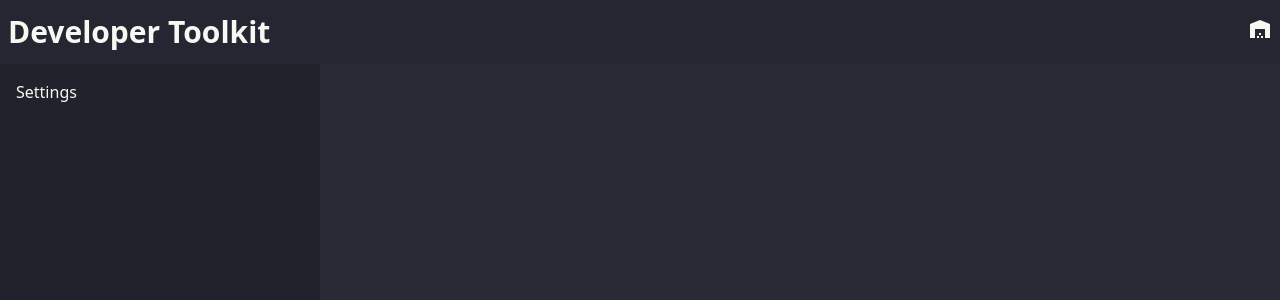
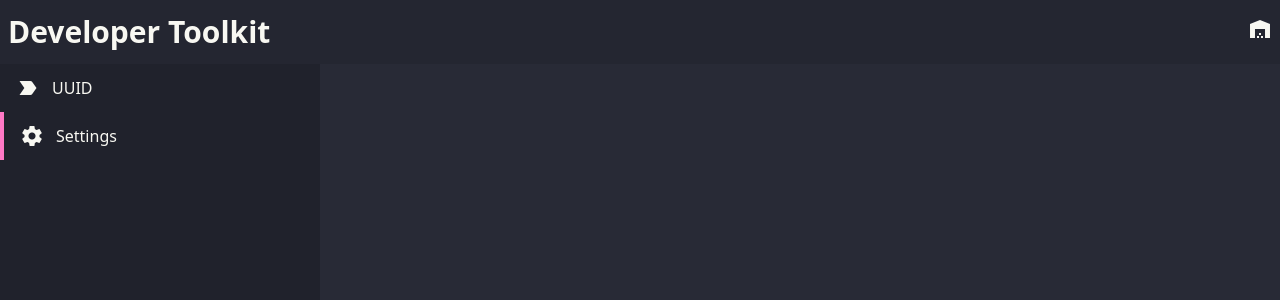
Before and after one commit to kelvinchin12070811/developer-toolkit, an Angular app: page / in a window 1280 px wide. Shown: the top 300 px of the page. Built offline with nearby package versions, Linux system fonts and the light colour scheme.

Commit message:
Added UUID tool menu

```diff
--- a/src/app/app.component.html
+++ b/src/app/app.component.html
@@ -24,9 +24,14 @@
   </div>
   <div class="drawer-side">
     <label for="sidebar-drawer" class="drawer-overlay"></label>
-    <ul class="menu p-4 w-80 bg-base-300 text-base-content">
+    <ul class="menu w-80 bg-base-300 text-base-content">
       <!-- Sidebar content here -->
-      <li>Settings</li>
+      <li>
+        <a><i class="material-icons">label_important</i> UUID</a>
+      </li>
+      <li class="bordered">
+        <a><i class="material-icons">settings</i> Settings</a>
+      </li>
     </ul>
   </div>
 </div>
```
